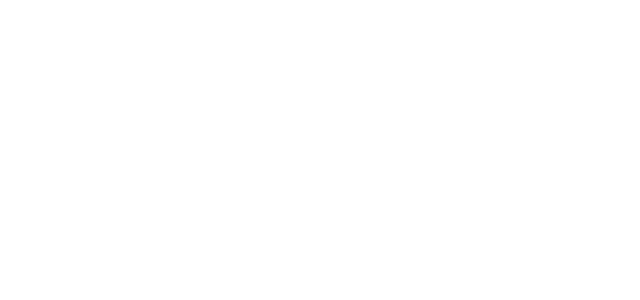
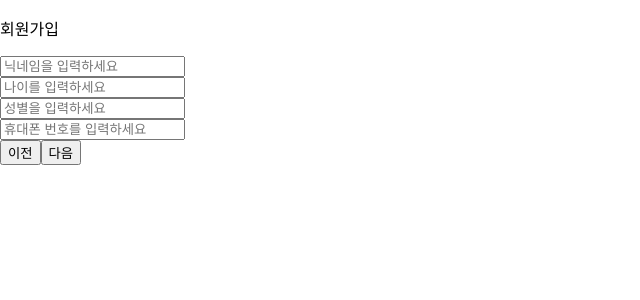
Before and after one commit to SKHU-Capstone-Design/Frontend, a React (Vite) app: page /user/save2 in a window 1280 px wide. Before the commit this address had no page. Shown: the top 300 px of the page, without its empty margins (0-640 px from the left). Built offline with nearby package versions, Linux system fonts and the light colour scheme.

Commit message:
로그인 페이지 기초

```diff
--- /dev/null
+++ b/src/Pages/Home.tsx
@@ -0,0 +1,14 @@
+import { Link } from 'react-router-dom';
+import "../Styles/Root.less";
+
+function Home() {
+    return (
+        <div className="navbar">
+            <Link to="/avatar">아바타</Link>
+            <Link to="/home">홈</Link>
+            <Link to="/diary">다이어리</Link>
+        </div>
+    );
+}
+
+export default Home;
--- a/src/Pages/Login.tsx
+++ b/src/Pages/Login.tsx
@@ -1,13 +1,14 @@
 import { useState } from 'react';
-import { Link } from 'react-router-dom';
+import { Link, useNavigate } from 'react-router-dom'; // useNavigate 임포트
 import "../Styles/Login.less";
 
 function Login() {
   const [userId, setUserId] = useState('');
   const [password, setPassword] = useState('');
-  const [loginActive, setLoginActive] = useState(false);
+  const navigate = useNavigate();
+  const [loginActive, setLoginActive] = useState(false); // 로그인 버튼 활성화 상태를 관리하는 상태 추가
 
-  const handleInputChange = (event: { target: { name: any; value: any; }; }) => {
+  const handleInputChange = (event) => {
     const { name, value } = event.target;
     if (name === 'username') {
       setUserId(value);
@@ -15,11 +16,16 @@
       setPassword(value);
     }
 
+    // 입력된 아이디와 비밀번호가 둘 다 있을 때 로그인 버튼 활성화
     if (userId !== '' && password !== '') {
       setLoginActive(true);
     } else {
       setLoginActive(false);
     }
+  }
+
+  const handleLogin = () => {
+    navigate('/home');
   }
 
   return (
@@ -42,7 +48,7 @@
             간편로그인 정보 저장
           </label>
         </div>
-        <button className={`loginbtn ${loginActive ? 'active' : ''}`}>로그인</button>
+        <button className={`loginbtn ${loginActive ? 'active' : ''}`} onClick={handleLogin}>로그인</button> {/* handleLogin 함수 호출 */}
         <div className="signup-link">
           <Link to="/user/save">회원가입</Link>
         </div>
--- a/src/Pages/Root.tsx
+++ b/src/Pages/Root.tsx
@@ -32,7 +32,7 @@
                         <p className="smalltxt">다이어리와 함께 걸어요</p>
                         <div className="signup-link">
                             <button className="rootbtn">
-                                <Link to="/user/login">Let's go</Link>
+                                <Link to="/user">Let's go</Link>
                             </button>
                         </div>
                     </div>
--- a/src/Pages/Signup.tsx
+++ b/src/Pages/Signup.tsx
@@ -1,14 +1,56 @@
-import { Link } from 'react-router-dom';
+import { useState } from "react";
+import { useNavigate } from "react-router-dom";
+
 function Signup() {
+    const [email, setEmail] = useState("");
+    const [password, setPassword] = useState("");
+    const [confirmPassword, setConfirmPassword] = useState("");
+    const navigate = useNavigate();
+
+    const handleSubmit = (e) => {
+        e.preventDefault();
+        navigate("/user/save2");
+    };
+
+    const handlePrevious = () => {
+        navigate("/user");
+    };
 
     return (
-      <>
         <div>
-          <p>Signup</p>
+            <p>회원가입</p>
+            <form onSubmit={handleSubmit}>
+                <div>
+                    <input
+                        type="email"
+                        value={email}
+                        onChange={(e) => setEmail(e.target.value)}
+                        placeholder="이메일을 입력하세요"
+                    />
+                </div>
+                <div>
+                    <input
+                        type="password"
+                        value={password}
+                        onChange={(e) => setPassword(e.target.value)}
+                        placeholder="비밀번호를 입력하세요"
+                    />
+                </div>
+                <div>
+                    <input
+                        type="password"
+                        value={confirmPassword}
+                        onChange={(e) => setConfirmPassword(e.target.value)}
+                        placeholder="비밀번호를 확인하세요"
+                    />
+                </div>
+                <div>
+                <button type="button" onClick={handlePrevious}> 이전 </button>
+                    <button type="submit"> 다음  </button>
+                </div>
+            </form>
         </div>
+    );
+}
 
-      </>
-    )
-  }
-
-  export default Signup;
+export default Signup;
--- /dev/null
+++ b/src/Pages/Signup2.tsx
@@ -0,0 +1,66 @@
+import { useState } from "react";
+import { useNavigate } from "react-router-dom";
+
+function Signup2() {
+    const [nickname, setNickname] = useState("");
+    const [age, setAge] = useState("");
+    const [gender, setGender] = useState("");
+    const [phoneNumber, setPhoneNumber] = useState("");
+
+    const navigate = useNavigate();
+
+    const handleSubmit = (e) => {
+        e.preventDefault();
+        navigate("/Home");
+    };
+
+    const handlePrevious = () => {
+        navigate("/user/save");
+    };
+
+    return (
+        <div>
+            <p>회원가입</p>
+            <form onSubmit={handleSubmit}>
+                <div>
+                    <input
+                        type="text"
+                        value={nickname}
+                        onChange={(e) => setNickname(e.target.value)}
+                        placeholder="닉네임을 입력하세요"
+                    />
+                </div>
+                <div>
+                    <input
+                        type="number"
+                        value={age}
+                        onChange={(e) => setAge(e.target.value)}
+                        placeholder="나이를 입력하세요"
+                    />
+                </div>
+                <div>
+                    <input
+                        type="text"
+                        value={gender}
+                        onChange={(e) => setGender(e.target.value)}
+                        placeholder="성별을 입력하세요"
+                    />
+                </div>
+                <div>
+                    <input
+                        type="tel"
+                        value={phoneNumber}
+                        onChange={(e) => setPhoneNumber(e.target.value)}
+                        placeholder="휴대폰 번호를 입력하세요"
+                    />
+                </div>
+                <div>
+                <button type="button" onClick={handlePrevious}> 이전 </button>
+                    <button type="submit"> 다음  </button>
+                </div>
+            </form>
+        </div>
+    );
+}
+
+export default Signup2;
--- a/src/main.tsx
+++ b/src/main.tsx
@@ -5,6 +5,8 @@
 import Root from './Pages/Root.tsx';
 import Signup from './Pages/Signup.tsx';
 import Select from './Pages/Login_or_Siginup.tsx';
+import Signup2 from './Pages/Signup2.tsx';
+import Home from './Pages/Home.tsx';
 
 const root = ReactDOM.createRoot(document.getElementById('root')!);
 root.render(
@@ -13,8 +15,10 @@
       <Routes>
         <Route path="/" element={<Root />} />
         <Route path="/user/login" element={<Login />} />
+        <Route path="/user/save2" element={<Signup2 />} />
         <Route path="/user/save" element={<Signup />} />
         <Route path="/user" element={<Select />} />
+        <Route path="/home" element={<Home />} />
       </Routes>
     </BrowserRouter>
   </React.StrictMode>
```
